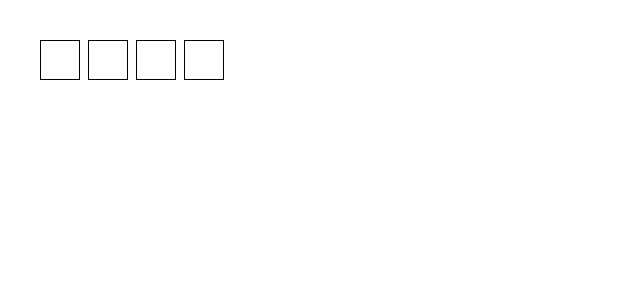
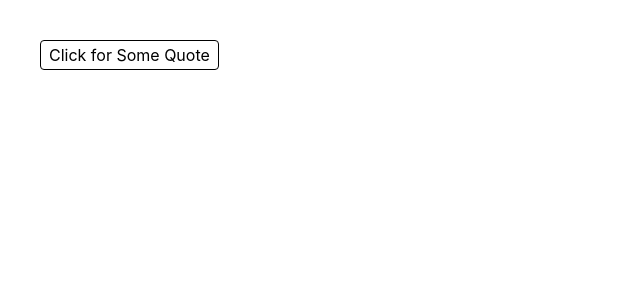
Before and after one commit to Mansiverma30/frontend-machine-coding, a React (Vite) app in the folder small-components/: page / in a window 1280 px wide. Shown: the top 300 px of the page, without its empty margins (0-640 px from the left). Built offline with nearby package versions, Linux system fonts and the light colour scheme.

Commit message:
Random shit

```diff
--- a/small-components/src/App.jsx
+++ b/small-components/src/App.jsx
@@ -1,9 +1,9 @@
-import Otp from "./components/OTP/Otp";
+import RandomQuote from "./components/RandomQuote/RandomQuote";
 
 const App = () => {
   return (
     <div className="h-screen w-screen">
-      <Otp />
+      <RandomQuote />
     </div>
   );
 };
--- /dev/null
+++ b/small-components/src/components/RandomQuote/RandomQuote.jsx
@@ -0,0 +1,49 @@
+import React, { useState } from "react";
+
+const RandomQuote = () => {
+  const [quoteGen, setQuoteGen] = useState(null);
+  const quote = [
+    "Use cursor-pointer.",
+    "Frontend Engineer loading...",
+    "Virat century incoming.",
+    "Coffee first, bugs later.",
+    "If it works, don't touch it.",
+    "Console.log is my therapist.",
+    "One more component won't hurt.",
+    "Tailwind CSS supremacy.",
+    "Today we debug, tomorrow we conquer.",
+    "README bhi likhni hai.",
+    "It's not a bug, it's a feature.",
+    "Machine coding > scrolling Instagram.",
+    "Just one more hover effect.",
+    "Google gave hint, I did the work.",
+    "My code works. I won't ask why.",
+    "Ctrl + S is my favorite shortcut.",
+    "Frontend is my escape mechanism.",
+    "When in doubt, console.log it.",
+    "Ship first, optimize later.",
+    "The root canal hurts less than CSS sometimes.",
+  ];
+  const click = (start, end) => {
+    let random = Math.floor(Math.random() * (end - start + 1)) + start; //Googled
+    setQuoteGen(random);
+  };
+  return (
+    <div className="p-10">
+      <button
+        className="border rounded px-2 py-0.5 cursor-pointer active:scale-95"
+        onClick={() => click(0, quote.length - 1)}
+      >
+        Click for Some Quote
+      </button>
+      {quoteGen !== null && (
+        <div className="flex gap-2 mt-2">
+          <p>Quote number {quoteGen + 1}:</p>
+          <p>{quote[quoteGen]}</p>
+        </div>
+      )}
+    </div>
+  );
+};
+
+export default RandomQuote;
```
Also changed, not shown: small-components/src/components/RandomQuote/Readme.md (added), 2 other files (tests, documents, lock files or other folders).
